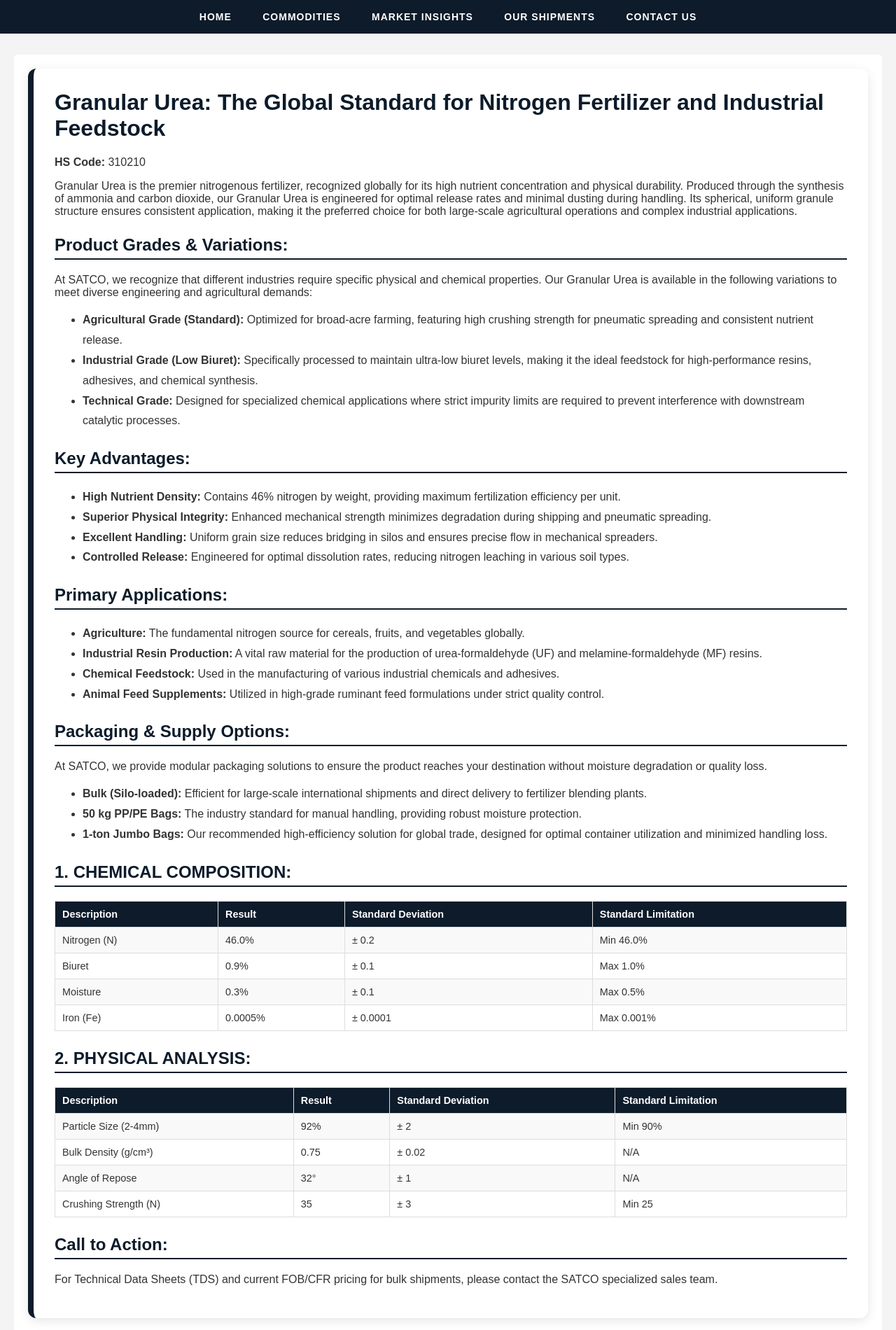
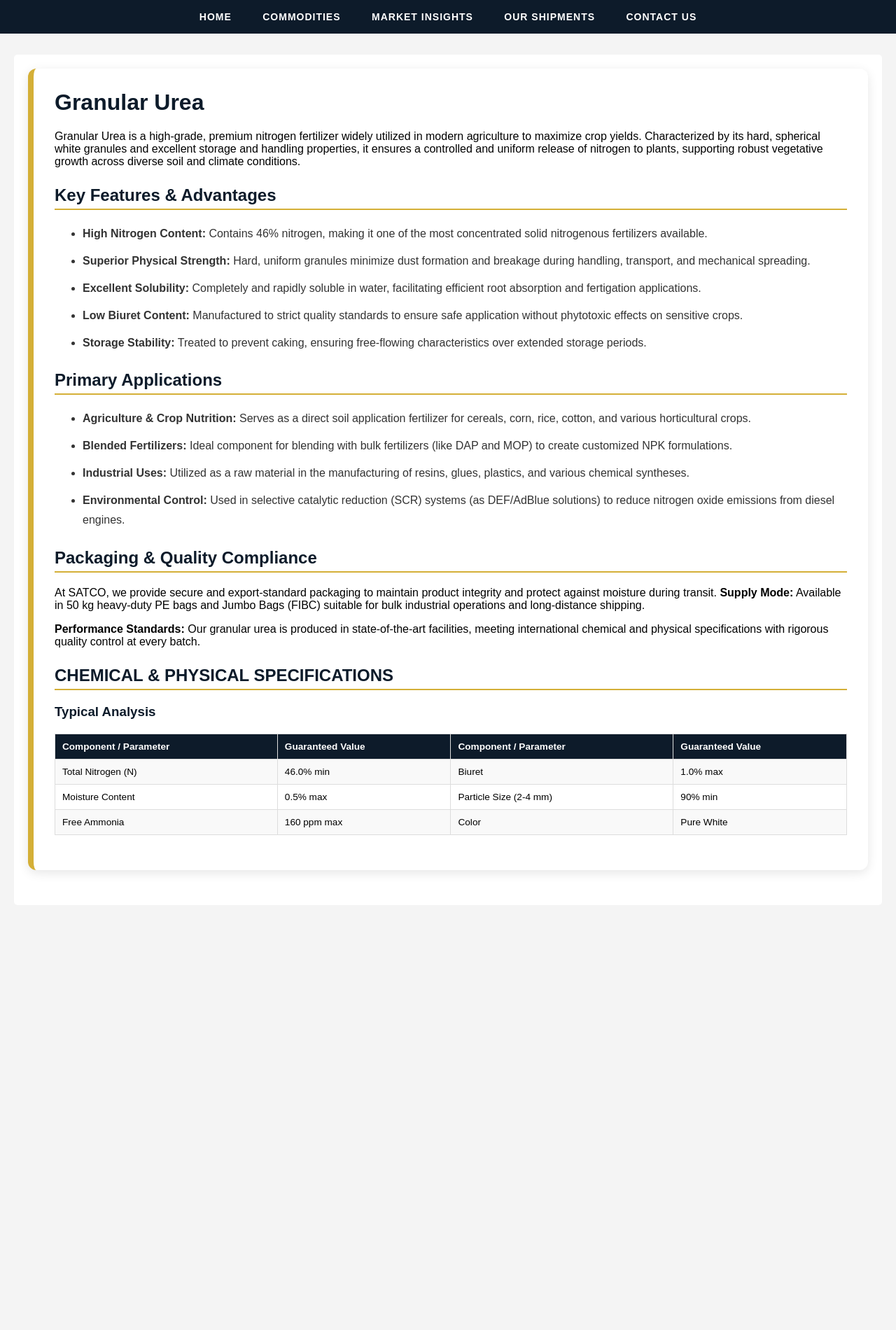
Before and after one commit to satco-petrochemical/satco-petrochemical.github.io, a Jekyll site: the page built from products/granular-urea/index.html, in a window 1280 px wide. Shown: the part 350-2250 px from the top of the page at 70% size. Built offline with Jekyll 4.4.1, drawn with Linux system fonts in a browser that asks for light colours; after the commit the page ends 1673 px from its top, so only the background shows below that.

Commit message:
Update index.html

```diff
--- a/products/granular-urea/index.html
+++ b/products/granular-urea/index.html
@@ -3,111 +3,59 @@ layout: default
 title: Granular Urea | SATCO Petrochemical
 ---
 
-<div style="background: #ffffff; padding: 30px; border-radius: 12px; border-left: 8px solid #0d1b2a; margin-bottom: 30px; box-shadow: 0 4px 15px rgba(0,0,0,0.1); color: #333; font-family: Arial, sans-serif;">
-  <h1 style="color: #0d1b2a; margin-top: 0;">Granular Urea: The Global Standard for Nitrogen Fertilizer and Industrial Feedstock</h1>
-  <p><b>HS Code:</b> 310210</p>
-  <p>Granular Urea is the premier nitrogenous fertilizer, recognized globally for its high nutrient concentration and physical durability. Produced through the synthesis of ammonia and carbon dioxide, our Granular Urea is engineered for optimal release rates and minimal dusting during handling. Its spherical, uniform granule structure ensures consistent application, making it the preferred choice for both large-scale agricultural operations and complex industrial applications.</p>
+<style>
+  .content-card {
+    background: #ffffff;
+    padding: 30px;
+    border-radius: 12px;
+    border-left: 8px solid #d4af37;
+    margin-bottom: 30px;
+    box-shadow: 0 4px 15px rgba(0,0,0,0.1);
+  }
+  h1 { color: #0d1b2a; margin-top: 0; }
+  h2 { color: #0d1b2a; border-bottom: 2px solid #d4af37; padding-bottom: 5px; margin-top: 25px; }
+  h3 { color: #0d1b2a; margin-top: 20px; }
+  ul { line-height: 1.8; color: #333; }
+  li { margin-bottom: 10px; }
 
-  <h2 style="color: #0d1b2a; border-bottom: 2px solid #0d1b2a; padding-bottom: 5px; margin-top: 25px;">Product Grades & Variations:</h2>
-  <p>At SATCO, we recognize that different industries require specific physical and chemical properties. Our Granular Urea is available in the following variations to meet diverse engineering and agricultural demands:</p>
-  <ul style="line-height: 1.8;">
-    <li><b>Agricultural Grade (Standard):</b> Optimized for broad-acre farming, featuring high crushing strength for pneumatic spreading and consistent nutrient release.</li>
-    <li><b>Industrial Grade (Low Biuret):</b> Specifically processed to maintain ultra-low biuret levels, making it the ideal feedstock for high-performance resins, adhesives, and chemical synthesis.</li>
-    <li><b>Technical Grade:</b> Designed for specialized chemical applications where strict impurity limits are required to prevent interference with downstream catalytic processes.</li>
+  table { width: 100%; border-collapse: collapse; margin: 20px 0; font-size: 0.85em; }
+  th, td { border: 1px solid #ddd; padding: 10px; text-align: left; }
+  th { background-color: #0d1b2a; color: #ffffff; }
+  tr:nth-child(even) { background-color: #f9f9f9; }
+</style>
+
+<div class="content-card">
+  <h1>Granular Urea</h1>
+  <p>Granular Urea is a high-grade, premium nitrogen fertilizer widely utilized in modern agriculture to maximize crop yields. Characterized by its hard, spherical white granules and excellent storage and handling properties, it ensures a controlled and uniform release of nitrogen to plants, supporting robust vegetative growth across diverse soil and climate conditions.</p>
+
+  <h2>Key Features & Advantages</h2>
+  <ul>
+    <li><b>High Nitrogen Content:</b> Contains 46% nitrogen, making it one of the most concentrated solid nitrogenous fertilizers available.</li>
+    <li><b>Superior Physical Strength:</b> Hard, uniform granules minimize dust formation and breakage during handling, transport, and mechanical spreading.</li>
+    <li><b>Excellent Solubility:</b> Completely and rapidly soluble in water, facilitating efficient root absorption and fertigation applications.</li>
+    <li><b>Low Biuret Content:</b> Manufactured to strict quality standards to ensure safe application without phytotoxic effects on sensitive crops.</li>
+    <li><b>Storage Stability:</b> Treated to prevent caking, ensuring free-flowing characteristics over extended storage periods.</li>
   </ul>
 
-  <h2 style="color: #0d1b2a; border-bottom: 2px solid #0d1b2a; padding-bottom: 5px; margin-top: 25px;">Key Advantages:</h2>
-  <ul style="line-height: 1.8;">
-    <li><b>High Nutrient Density:</b> Contains 46% nitrogen by weight, providing maximum fertilization efficiency per unit.</li>
-    <li><b>Superior Physical Integrity:</b> Enhanced mechanical strength minimizes degradation during shipping and pneumatic spreading.</li>
-    <li><b>Excellent Handling:</b> Uniform grain size reduces bridging in silos and ensures precise flow in mechanical spreaders.</li>
-    <li><b>Controlled Release:</b> Engineered for optimal dissolution rates, reducing nitrogen leaching in various soil types.</li>
+  <h2>Primary Applications</h2>
+  <ul>
+    <li><b>Agriculture & Crop Nutrition:</b> Serves as a direct soil application fertilizer for cereals, corn, rice, cotton, and various horticultural crops.</li>
+    <li><b>Blended Fertilizers:</b> Ideal component for blending with bulk fertilizers (like DAP and MOP) to create customized NPK formulations.</li>
+    <li><b>Industrial Uses:</b> Utilized as a raw material in the manufacturing of resins, glues, plastics, and various chemical syntheses.</li>
+    <li><b>Environmental Control:</b> Used in selective catalytic reduction (SCR) systems (as DEF/AdBlue solutions) to reduce nitrogen oxide emissions from diesel engines.</li>
   </ul>
 
-  <h2 style="color: #0d1b2a; border-bottom: 2px solid #0d1b2a; padding-bottom: 5px; margin-top: 25px;">Primary Applications:</h2>
-  <ul style="line-height: 1.8;">
-    <li><b>Agriculture:</b> The fundamental nitrogen source for cereals, fruits, and vegetables globally.</li>
-    <li><b>Industrial Resin Production:</b> A vital raw material for the production of urea-formaldehyde (UF) and melamine-formaldehyde (MF) resins.</li>
-    <li><b>Chemical Feedstock:</b> Used in the manufacturing of various industrial chemicals and adhesives.</li>
-    <li><b>Animal Feed Supplements:</b> Utilized in high-grade ruminant feed formulations under strict quality control.</li>
-  </ul>
+  <h2>Packaging & Quality Compliance</h2>
+  <p>At SATCO, we provide secure and export-standard packaging to maintain product integrity and protect against moisture during transit. <b>Supply Mode:</b> Available in 50 kg heavy-duty PE bags and Jumbo Bags (FIBC) suitable for bulk industrial operations and long-distance shipping.</p>
+  <p><b>Performance Standards:</b> Our granular urea is produced in state-of-the-art facilities, meeting international chemical and physical specifications with rigorous quality control at every batch.</p>
 
-  <h2 style="color: #0d1b2a; border-bottom: 2px solid #0d1b2a; padding-bottom: 5px; margin-top: 25px;">Packaging & Supply Options:</h2>
-  <p>At SATCO, we provide modular packaging solutions to ensure the product reaches your destination without moisture degradation or quality loss.</p>
-  <ul style="line-height: 1.8;">
-    <li><b>Bulk (Silo-loaded):</b> Efficient for large-scale international shipments and direct delivery to fertilizer blending plants.</li>
-    <li><b>50 kg PP/PE Bags:</b> The industry standard for manual handling, providing robust moisture protection.</li>
-    <li><b>1-ton Jumbo Bags:</b> Our recommended high-efficiency solution for global trade, designed for optimal container utilization and minimized handling loss.</li>
-  </ul>
+  <h2>CHEMICAL & PHYSICAL SPECIFICATIONS</h2>
 
-  <h2 style="color: #0d1b2a; border-bottom: 2px solid #0d1b2a; padding-bottom: 5px; margin-top: 25px;">1. CHEMICAL COMPOSITION:</h2>
-  <table style="width: 100%; border-collapse: collapse; margin: 20px 0; font-size: 0.9em;">
-    <tr>
-      <th style="border: 1px solid #ddd; padding: 10px; background-color: #0d1b2a; color: #ffffff; text-align: left;">Description</th>
-      <th style="border: 1px solid #ddd; padding: 10px; background-color: #0d1b2a; color: #ffffff; text-align: left;">Result</th>
-      <th style="border: 1px solid #ddd; padding: 10px; background-color: #0d1b2a; color: #ffffff; text-align: left;">Standard Deviation</th>
-      <th style="border: 1px solid #ddd; padding: 10px; background-color: #0d1b2a; color: #ffffff; text-align: left;">Standard Limitation</th>
-    </tr>
-    <tr style="background-color: #f9f9f9;">
-      <td style="border: 1px solid #ddd; padding: 10px;">Nitrogen (N)</td>
-      <td style="border: 1px solid #ddd; padding: 10px;">46.0%</td>
-      <td style="border: 1px solid #ddd; padding: 10px;">± 0.2</td>
-      <td style="border: 1px solid #ddd; padding: 10px;">Min 46.0%</td>
-    </tr>
-    <tr>
-      <td style="border: 1px solid #ddd; padding: 10px;">Biuret</td>
-      <td style="border: 1px solid #ddd; padding: 10px;">0.9%</td>
-      <td style="border: 1px solid #ddd; padding: 10px;">± 0.1</td>
-      <td style="border: 1px solid #ddd; padding: 10px;">Max 1.0%</td>
-    </tr>
-    <tr style="background-color: #f9f9f9;">
-      <td style="border: 1px solid #ddd; padding: 10px;">Moisture</td>
-      <td style="border: 1px solid #ddd; padding: 10px;">0.3%</td>
-      <td style="border: 1px solid #ddd; padding: 10px;">± 0.1</td>
-      <td style="border: 1px solid #ddd; padding: 10px;">Max 0.5%</td>
-    </tr>
-    <tr>
-      <td style="border: 1px solid #ddd; padding: 10px;">Iron (Fe)</td>
-      <td style="border: 1px solid #ddd; padding: 10px;">0.0005%</td>
-      <td style="border: 1px solid #ddd; padding: 10px;">± 0.0001</td>
-      <td style="border: 1px solid #ddd; padding: 10px;">Max 0.001%</td>
-    </tr>
+  <h3>Typical Analysis</h3>
+  <table>
+    <tr><th>Component / Parameter</th><th>Guaranteed Value</th><th>Component / Parameter</th><th>Guaranteed Value</th></tr>
+    <tr><td>Total Nitrogen (N)</td><td>46.0% min</td><td>Biuret</td><td>1.0% max</td></tr>
+    <tr><td>Moisture Content</td><td>0.5% max</td><td>Particle Size (2-4 mm)</td><td>90% min</td></tr>
+    <tr><td>Free Ammonia</td><td>160 ppm max</td><td>Color</td><td>Pure White</td></tr>
   </table>
-
-  <h2 style="color: #0d1b2a; border-bottom: 2px solid #0d1b2a; padding-bottom: 5px; margin-top: 25px;">2. PHYSICAL ANALYSIS:</h2>
-  <table style="width: 100%; border-collapse: collapse; margin: 20px 0; font-size: 0.9em;">
-    <tr>
-      <th style="border: 1px solid #ddd; padding: 10px; background-color: #0d1b2a; color: #ffffff; text-align: left;">Description</th>
-      <th style="border: 1px solid #ddd; padding: 10px; background-color: #0d1b2a; color: #ffffff; text-align: left;">Result</th>
-      <th style="border: 1px solid #ddd; padding: 10px; background-color: #0d1b2a; color: #ffffff; text-align: left;">Standard Deviation</th>
-      <th style="border: 1px solid #ddd; padding: 10px; background-color: #0d1b2a; color: #ffffff; text-align: left;">Standard Limitation</th>
-    </tr>
-    <tr style="background-color: #f9f9f9;">
-      <td style="border: 1px solid #ddd; padding: 10px;">Particle Size (2-4mm)</td>
-      <td style="border: 1px solid #ddd; padding: 10px;">92%</td>
-      <td style="border: 1px solid #ddd; padding: 10px;">± 2</td>
-      <td style="border: 1px solid #ddd; padding: 10px;">Min 90%</td>
-    </tr>
-    <tr>
-      <td style="border: 1px solid #ddd; padding: 10px;">Bulk Density (g/cm³)</td>
-      <td style="border: 1px solid #ddd; padding: 10px;">0.75</td>
-      <td style="border: 1px solid #ddd; padding: 10px;">± 0.02</td>
-      <td style="border: 1px solid #ddd; padding: 10px;">N/A</td>
-    </tr>
-    <tr style="background-color: #f9f9f9;">
-      <td style="border: 1px solid #ddd; padding: 10px;">Angle of Repose</td>
-      <td style="border: 1px solid #ddd; padding: 10px;">32°</td>
-      <td style="border: 1px solid #ddd; padding: 10px;">± 1</td>
-      <td style="border: 1px solid #ddd; padding: 10px;">N/A</td>
-    </tr>
-    <tr>
-      <td style="border: 1px solid #ddd; padding: 10px;">Crushing Strength (N)</td>
-      <td style="border: 1px solid #ddd; padding: 10px;">35</td>
-      <td style="border: 1px solid #ddd; padding: 10px;">± 3</td>
-      <td style="border: 1px solid #ddd; padding: 10px;">Min 25</td>
-    </tr>
-  </table>
-
-  <h2 style="color: #0d1b2a; border-bottom: 2px solid #0d1b2a; padding-bottom: 5px; margin-top: 25px;">Call to Action:</h2>
-  <p>For Technical Data Sheets (TDS) and current FOB/CFR pricing for bulk shipments, please contact the SATCO specialized sales team.</p>
 </div>
```
